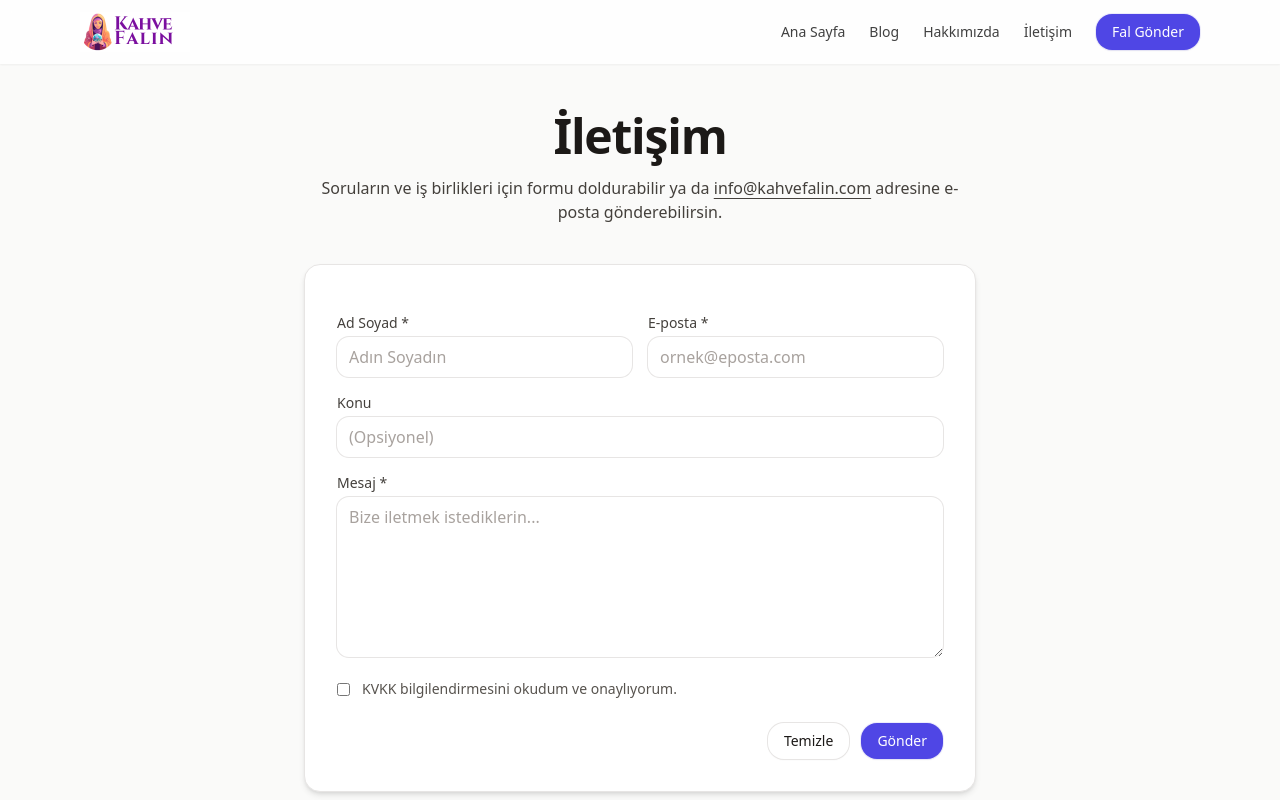
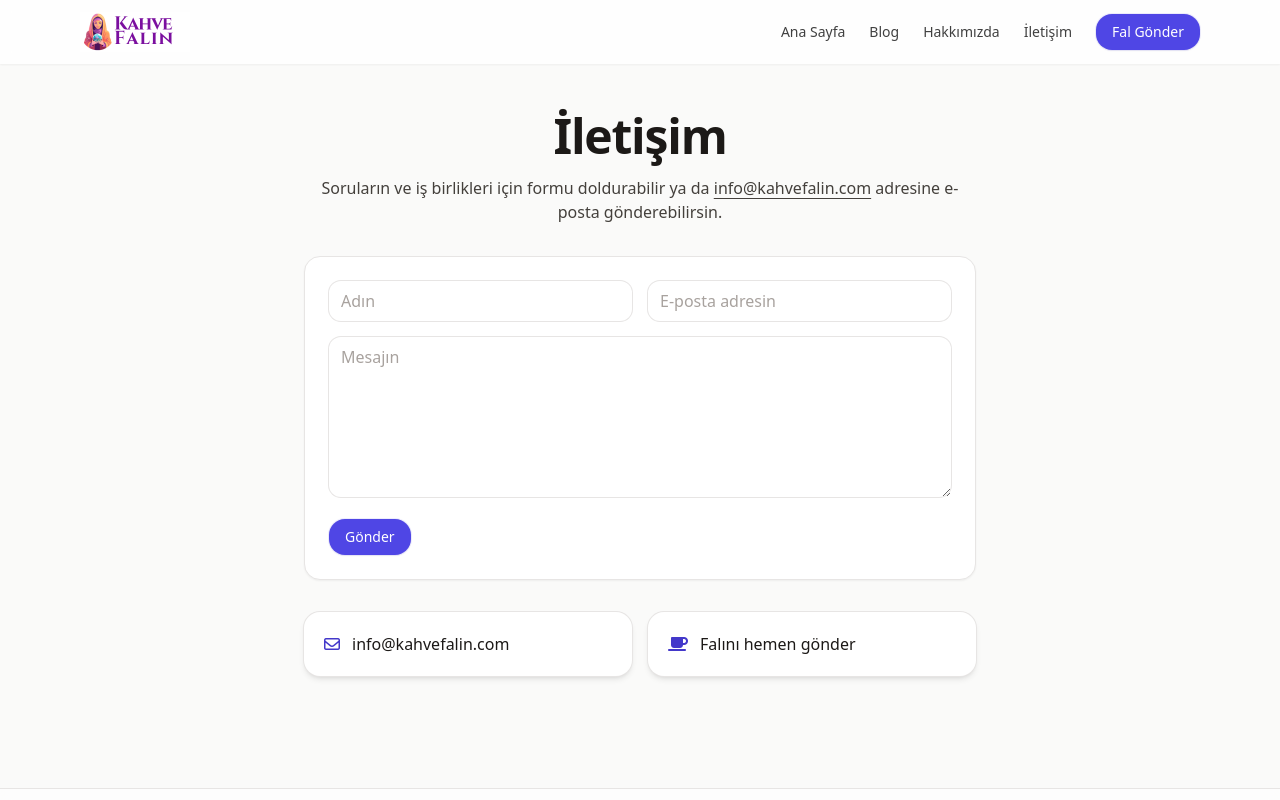
Before and after one commit to kuleliworks/kahve-fali, a Next.js app: page /iletisim in a window 1280 px wide. Shown: the top 800 px of the page. Built offline with nearby package versions, Linux system fonts and the light colour scheme.

Commit message:
Update ContactForm.tsx

```diff
--- a/components/ContactForm.tsx
+++ b/components/ContactForm.tsx
@@ -1,93 +1,88 @@
+// components/ContactForm.tsx
 "use client";
+
 import { useState } from "react";
 
 export default function ContactForm() {
-  const [submitting, setSubmitting] = useState(false);
-  const [ok, setOk] = useState<boolean | null>(null);
-  const [err, setErr] = useState<string | null>(null);
+  const [name, setName] = useState("");
+  const [email, setEmail] = useState("");
+  const [message, setMessage] = useState("");
+  const [sending, setSending] = useState(false);
+  const [ok, setOk] = useState(false);
+  const [error, setError] = useState<string | null>(null);
 
-  async function onSubmit(e: React.FormEvent<HTMLFormElement>) {
+  async function onSubmit(e: React.FormEvent) {
     e.preventDefault();
-    setSubmitting(true);
-    setOk(null);
-    setErr(null);
+    setError(null);
+    setOk(false);
 
-    const fd = new FormData(e.currentTarget);
-    const payload = Object.fromEntries(fd.entries());
+    if (!name || !email || !message) {
+      setError("Lütfen tüm alanları doldurun.");
+      return;
+    }
 
+    setSending(true);
+    try {
       const res = await fetch("/api/contact", {
         method: "POST",
         headers: { "Content-Type": "application/json" },
         cache: "no-store",
-      body: JSON.stringify({
-        name: payload.name,
-        email: payload.email,
-        subject: payload.subject,
-        message: payload.message,
-        kvkk: payload.kvkk === "on",
-        hp: payload.hp, // honeypot
-      }),
+        body: JSON.stringify({ name, email, message }),
       });
 
       const json = await res.json().catch(() => ({}));
-    setSubmitting(false);
+      if (!res.ok || !json?.ok) {
+        throw new Error(json?.error || "Mesaj gönderilemedi.");
+      }
 
-    if (res.ok && json?.ok) {
       setOk(true);
-      e.currentTarget.reset();
-    } else {
-      setOk(false);
-      setErr(json?.error || "Gönderilemedi. Lütfen tekrar deneyin.");
+      setName("");
+      setEmail("");
+      setMessage("");
+    } catch (err: any) {
+      setError(err?.message || "Beklenmeyen bir hata oluştu.");
+    } finally {
+      setSending(false);
     }
   }
 
   return (
-    <div className="mx-auto mt-10 max-w-2xl rounded-2xl border border-stone-200 bg-white p-6 shadow-md md:p-8">
-      <form onSubmit={onSubmit} className="space-y-4">
-        {/* Honeypot */}
-        <input type="text" name="hp" autoComplete="off" className="hidden" tabIndex={-1} />
-
+    <form onSubmit={onSubmit} className="mx-auto mt-8 max-w-2xl rounded-2xl border border-stone-200 bg-white p-6 shadow-sm">
       <div className="grid gap-4 sm:grid-cols-2">
-          <div>
-            <label className="block text-sm font-medium text-stone-700">Ad Soyad *</label>
-            <input name="name" required placeholder="Adın Soyadın" className="input mt-1" />
-          </div>
-          <div>
-            <label className="block text-sm font-medium text-stone-700">E-posta *</label>
-            <input name="email" type="email" required placeholder="ornek@eposta.com" className="input mt-1" />
-          </div>
-        </div>
-
-        <div>
-          <label className="block text-sm font-medium text-stone-700">Konu</label>
-          <input name="subject" placeholder="(Opsiyonel)" className="input mt-1" />
-        </div>
-
-        <div>
-          <label className="block text-sm font-medium text-stone-700">Mesaj *</label>
-          <textarea
-            name="message"
+        <input
+          className="input"
+          placeholder="Adın"
+          value={name}
+          onChange={(e) => setName(e.target.value)}
           required
-            rows={6}
-            placeholder="Bize iletmek istediklerin..."
-            className="input mt-1 min-h-[140px]"
+        />
+        <input
+          className="input"
+          type="email"
+          placeholder="E-posta adresin"
+          value={email}
+          onChange={(e) => setEmail(e.target.value)}
+          required
         />
       </div>
 
-        <label className="flex items-start gap-3 text-sm text-stone-600">
-          <input type="checkbox" name="kvkk" className="mt-1" required /> KVKK bilgilendirmesini okudum ve onaylıyorum.
-        </label>
-
-        <div className="flex items-center justify-end gap-3 pt-2">
-          <button type="reset" className="btn btn-ghost">Temizle</button>
-          <button type="submit" className="btn btn-primary" disabled={submitting}>
-            {submitting ? "Gönderiliyor..." : "Gönder"}
-          </button>
+      <div className="mt-4">
+        <textarea
+          className="input h-40"
+          placeholder="Mesajın"
+          value={message}
+          onChange={(e) => setMessage(e.target.value)}
+          required
+        />
       </div>
 
-        {ok && <p className="text-sm text-green-600">Teşekkürler! Mesajını aldık.</p>}
-        {ok === false && err && <p className="text-sm text-red-600">{err}</p>}
+      <div className="mt-4 flex items-center justify-between">
+        <button type="submit" className="btn btn-primary" disabled={sending}>
+          {sending ? "Gönderiliyor…" : "Gönder"}
+        </button>
+        {ok && <span className="text-sm text-green-600">Mesajın alındı, teşekkürler.</span>}
+        {error && <span className="text-sm text-red-600">{error}</span>}
+      </div>
     </form>
-    </div>
   );
 }
```
Lines whose indentation alone changed are shown as unchanged.
